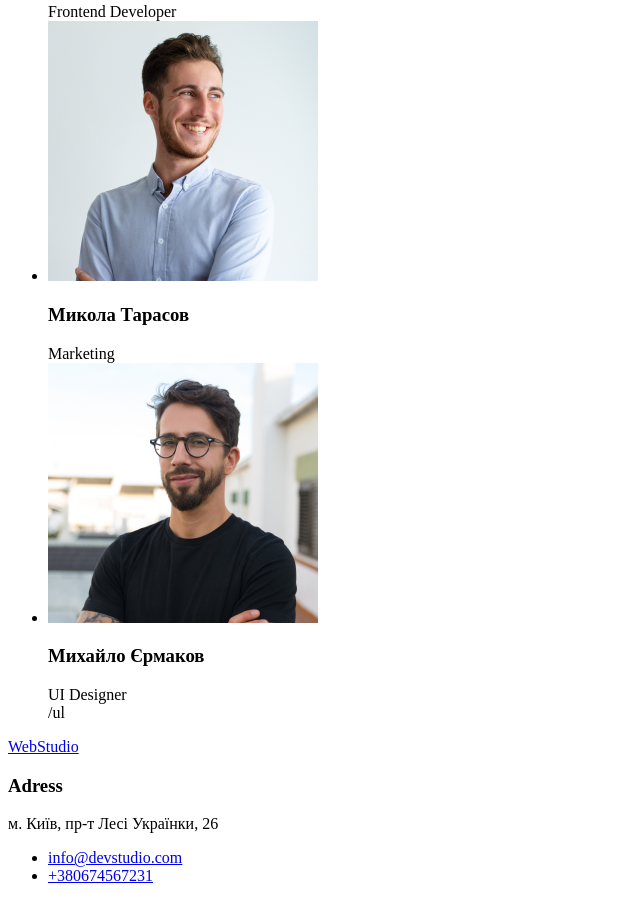
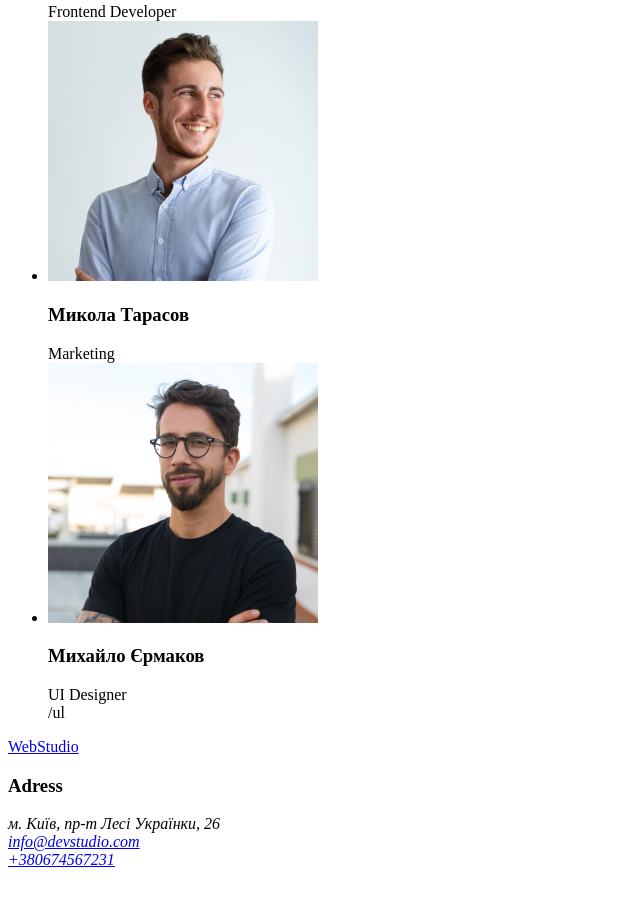
Before and after one commit to hetman07/HTML_CSS, a plain HTML site: page index.html in a window 1280 px wide. Shown: the part 2307-3208 px from the top of the page, without its empty margins (0-640 px from the left). After the commit the page ends 3184 px from the top, so only its background shows below. Drawn offline with Linux system fonts and the light colour scheme.

Commit message:
add tag address

```diff
--- a/index.html
+++ b/index.html
@@ -71,11 +71,12 @@
     <footer>
         <a href="/" target="_blank" rel="noopener noreferrer">WebStudio</a>
         <h3>Adress</h3>
-        <p>м. Київ, пр-т Лесі Українки, 26</p>
-        <ul>
-            <li><a href="mailto:info@devstudio.com">info@devstudio.com</a></li>
-            <li><a href="tel:+380674567231">+380674567231</a></li>
-        </ul>
+        <address>
+            м. Київ, пр-т Лесі Українки, 26 </br>
+            <a href="mailto:info@devstudio.com">info@devstudio.com</a> </br>
+            <a href="tel:+380674567231">+380674567231</a>
+        </address>
+
     </footer>
 
 </body>
```
